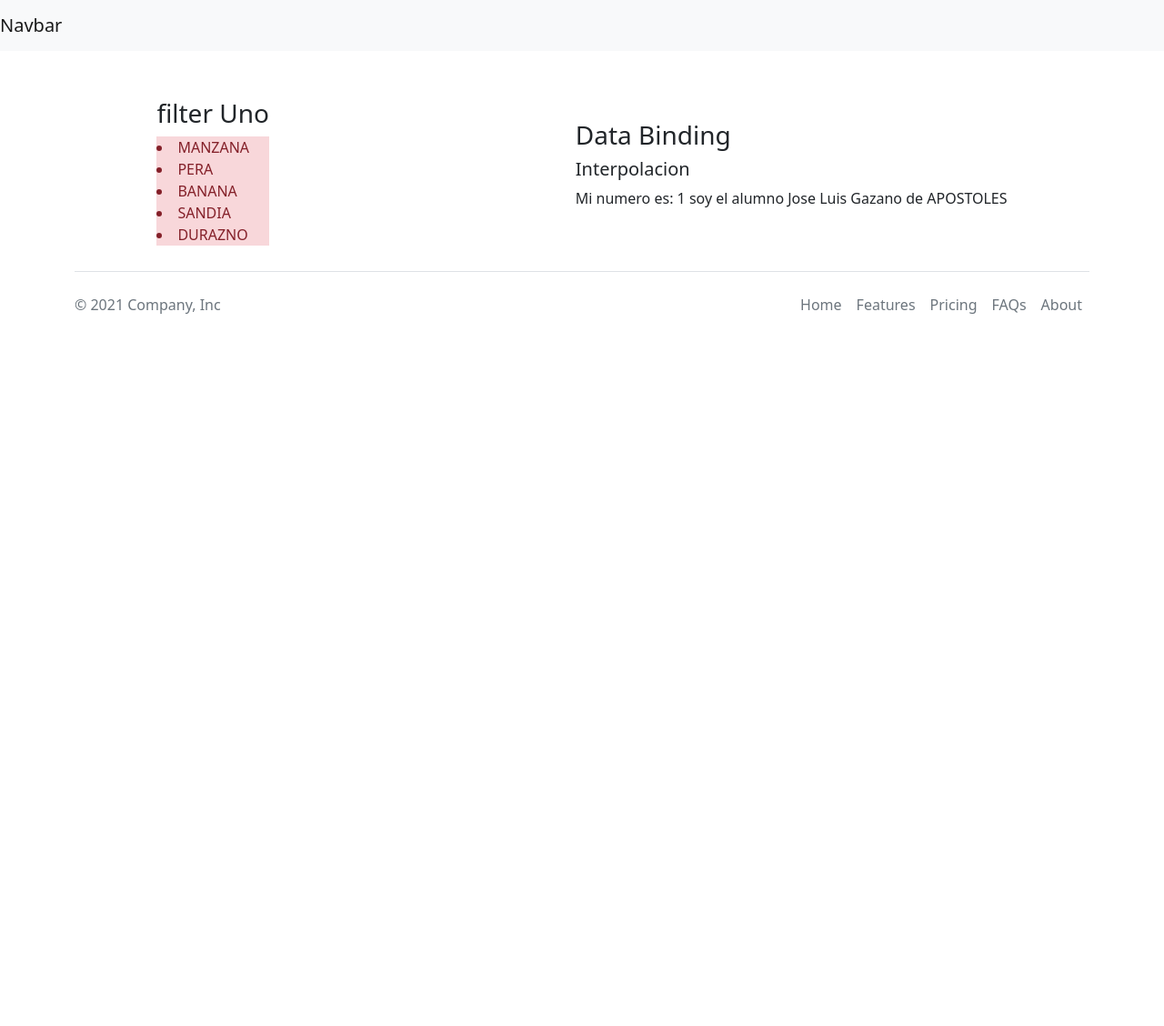
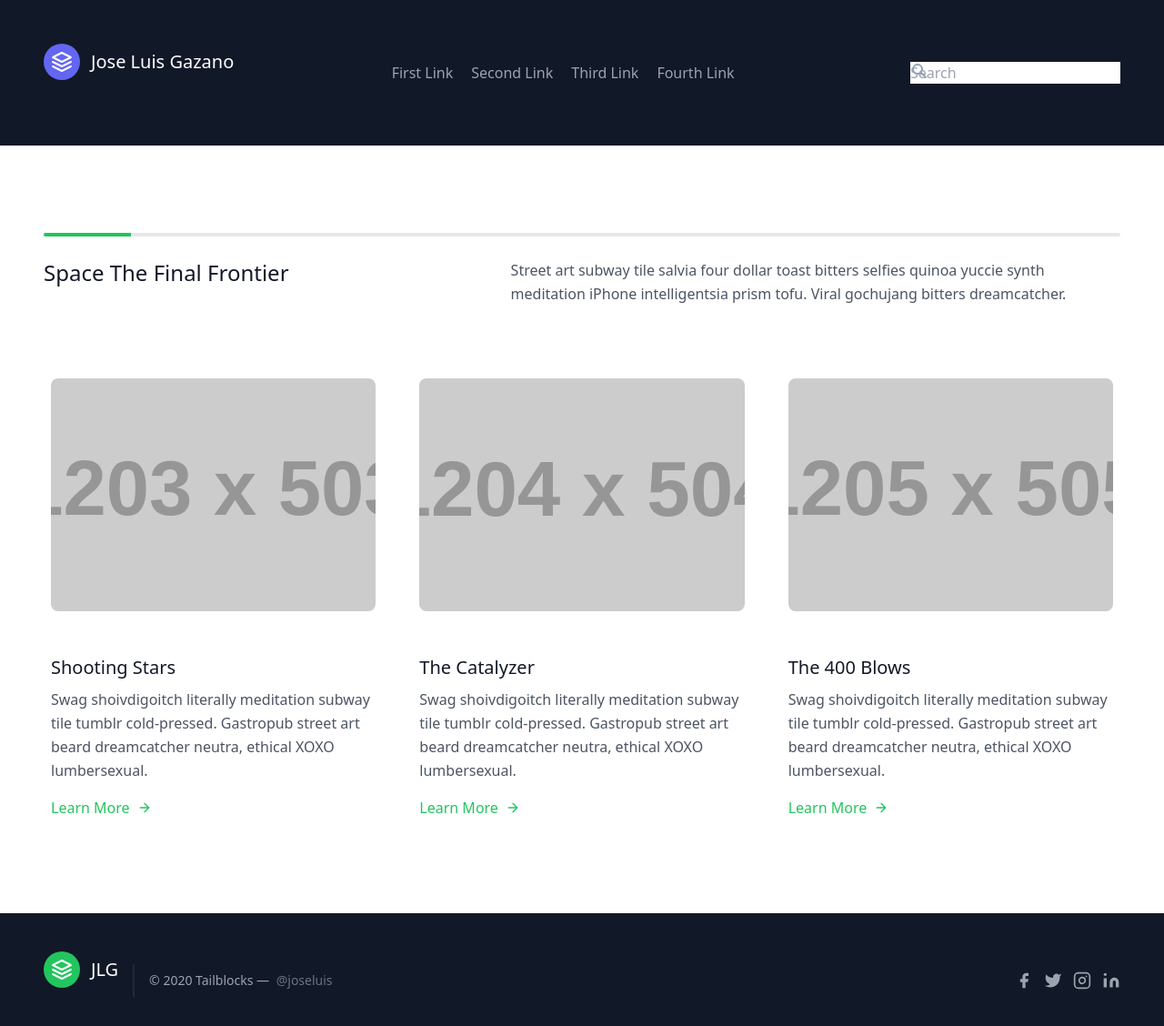
Before and after one commit to josegazano732/RxJS-JLG, an Angular app in the folder rxjs/: page / in a window 1280 px wide. Shown: the whole page at 91% size. Before the commit the page ends 800 px from the top, so only its background shows below. Built offline with nearby package versions, Linux system fonts and the light colour scheme.

Commit message:
Se agrego tailwind

```diff
--- a/rxjs/angular.json
+++ b/rxjs/angular.json
@@ -105,5 +105,8 @@
       }
     }
   },
-  "defaultProject": "rxjs"
+  "defaultProject": "rxjs",
+  "cli": {
+    "analytics": false
+  }
 }
--- a/rxjs/package.json
+++ b/rxjs/package.json
@@ -29,12 +29,15 @@
     "@angular/compiler-cli": "~13.3.0",
     "@types/jasmine": "~3.10.0",
     "@types/node": "^12.11.1",
+    "autoprefixer": "^10.4.17",
     "jasmine-core": "~4.0.0",
     "karma": "~6.3.0",
     "karma-chrome-launcher": "~3.1.0",
     "karma-coverage": "~2.1.0",
     "karma-jasmine": "~4.0.0",
     "karma-jasmine-html-reporter": "~1.7.0",
+    "postcss": "^8.4.33",
+    "tailwindcss": "^3.4.1",
     "typescript": "~4.6.2"
   }
 }
--- a/rxjs/src/app/app.component.html
+++ b/rxjs/src/app/app.component.html
@@ -5,14 +5,7 @@
 <router-outlet>
     <!--<app-practica01></app-practica01>-->
 
-    <div class="container-fluid w-auto d-flex justify-content-around p-1 mt-5 ">
-        <div class="d-flex m-auto">
-            <app-filter></app-filter>
-        </div>
-        <div class="d-flex m-auto">
-            <app-viewmodelo></app-viewmodelo>
-        </div>
-    </div>
+    <app-principal></app-principal>
 
 </router-outlet>
 
--- a/rxjs/src/app/app.module.ts
+++ b/rxjs/src/app/app.module.ts
@@ -9,6 +9,7 @@ import { ViewmodeloComponent } from './componente/viewmodelo/viewmodelo.componen
 import { HeaderComponent } from './shared/header/header.component';
 import { FooterComponent } from './shared/footer/footer.component';
 import { FilterComponent } from './componente/Filter/filter.component';
+import { PrincipalComponent } from './page/principal/principal.component';
 
 
 
@@ -19,7 +20,8 @@ import { FilterComponent } from './componente/Filter/filter.component';
     FilterComponent,
     ViewmodeloComponent,
     HeaderComponent,
-    FooterComponent
+    FooterComponent,
+    PrincipalComponent
   ],
   imports: [
     BrowserModule,
--- /dev/null
+++ b/rxjs/src/app/page/principal/principal.component.html
@@ -0,0 +1,51 @@
+<section class="text-gray-600 body-font">
+    <div class="container px-5 py-24 mx-auto">
+      <div class="flex flex-col">
+        <div class="h-1 bg-gray-200 rounded overflow-hidden">
+          <div class="w-24 h-full bg-green-500"></div>
+        </div>
+        <div class="flex flex-wrap sm:flex-row flex-col py-6 mb-12">
+          <h1 class="sm:w-2/5 text-gray-900 font-medium title-font text-2xl mb-2 sm:mb-0">Space The Final Frontier</h1>
+          <p class="sm:w-3/5 leading-relaxed text-base sm:pl-10 pl-0">Street art subway tile salvia four dollar toast bitters selfies quinoa yuccie synth meditation iPhone intelligentsia prism tofu. Viral gochujang bitters dreamcatcher.</p>
+        </div>
+      </div>
+      <div class="flex flex-wrap sm:-m-4 -mx-4 -mb-10 -mt-4">
+        <div class="p-4 md:w-1/3 sm:mb-0 mb-6">
+          <div class="rounded-lg h-64 overflow-hidden">
+            <img alt="content" class="object-cover object-center h-full w-full" src="https://dummyimage.com/1203x503">
+          </div>
+          <h2 class="text-xl font-medium title-font text-gray-900 mt-5">Shooting Stars</h2>
+          <p class="text-base leading-relaxed mt-2">Swag shoivdigoitch literally meditation subway tile tumblr cold-pressed. Gastropub street art beard dreamcatcher neutra, ethical XOXO lumbersexual.</p>
+          <a class="text-green-500 inline-flex items-center mt-3">Learn More
+            <svg fill="none" stroke="currentColor" stroke-linecap="round" stroke-linejoin="round" stroke-width="2" class="w-4 h-4 ml-2" viewBox="0 0 24 24">
+              <path d="M5 12h14M12 5l7 7-7 7"></path>
+            </svg>
+          </a>
+        </div>
+        <div class="p-4 md:w-1/3 sm:mb-0 mb-6">
+          <div class="rounded-lg h-64 overflow-hidden">
+            <img alt="content" class="object-cover object-center h-full w-full" src="https://dummyimage.com/1204x504">
+          </div>
+          <h2 class="text-xl font-medium title-font text-gray-900 mt-5">The Catalyzer</h2>
+          <p class="text-base leading-relaxed mt-2">Swag shoivdigoitch literally meditation subway tile tumblr cold-pressed. Gastropub street art beard dreamcatcher neutra, ethical XOXO lumbersexual.</p>
+          <a class="text-green-500 inline-flex items-center mt-3">Learn More
+            <svg fill="none" stroke="currentColor" stroke-linecap="round" stroke-linejoin="round" stroke-width="2" class="w-4 h-4 ml-2" viewBox="0 0 24 24">
+              <path d="M5 12h14M12 5l7 7-7 7"></path>
+            </svg>
+          </a>
+        </div>
+        <div class="p-4 md:w-1/3 sm:mb-0 mb-6">
+          <div class="rounded-lg h-64 overflow-hidden">
+            <img alt="content" class="object-cover object-center h-full w-full" src="https://dummyimage.com/1205x505">
+          </div>
+          <h2 class="text-xl font-medium title-font text-gray-900 mt-5">The 400 Blows</h2>
+          <p class="text-base leading-relaxed mt-2">Swag shoivdigoitch literally meditation subway tile tumblr cold-pressed. Gastropub street art beard dreamcatcher neutra, ethical XOXO lumbersexual.</p>
+          <a class="text-green-500 inline-flex items-center mt-3">Learn More
+            <svg fill="none" stroke="currentColor" stroke-linecap="round" stroke-linejoin="round" stroke-width="2" class="w-4 h-4 ml-2" viewBox="0 0 24 24">
+              <path d="M5 12h14M12 5l7 7-7 7"></path>
+            </svg>
+          </a>
+        </div>
+      </div>
+    </div>
+  </section>
--- /dev/null
+++ b/rxjs/src/app/page/principal/principal.component.ts
@@ -0,0 +1,15 @@
+import { Component, OnInit } from '@angular/core';
+
+@Component({
+  selector: 'app-principal',
+  templateUrl: './principal.component.html',
+  styleUrls: ['./principal.component.css']
+})
+export class PrincipalComponent implements OnInit {
+
+  constructor() { }
+
+  ngOnInit(): void {
+  }
+
+}
--- a/rxjs/src/app/shared/footer/footer.component.html
+++ b/rxjs/src/app/shared/footer/footer.component.html
@@ -1,17 +1,37 @@
-<div class="container">
-    <footer class="d-flex flex-wrap justify-content-between align-items-center py-3 my-4 border-top">
-      <p class="col-md-4 mb-0 text-muted">&copy; 2021 Company, Inc</p>
-
-      <a href="/" class="col-md-4 d-flex align-items-center justify-content-center mb-3 mb-md-0 me-md-auto link-dark text-decoration-none">
-        <svg class="bi me-2" width="40" height="32"><use xlink:href="#bootstrap"/></svg>
+<footer class="text-gray-400 bg-gray-900 body-font">
+  <div class="container px-5 py-8 mx-auto flex items-center sm:flex-row flex-col">
+    <a class="flex title-font font-medium items-center md:justify-start justify-center text-white">
+      <svg xmlns="http://www.w3.org/2000/svg" fill="none" stroke="currentColor" stroke-linecap="round" stroke-linejoin="round" stroke-width="2" class="w-10 h-10 text-white p-2 bg-green-500 rounded-full" viewBox="0 0 24 24">
+        <path d="M12 2L2 7l10 5 10-5-10-5zM2 17l10 5 10-5M2 12l10 5 10-5"></path>
+      </svg>
+      <span class="ml-3 text-xl">JLG</span>
+    </a>
+    <p class="text-sm text-gray-400 sm:ml-4 sm:pl-4 sm:border-l-2 sm:border-gray-800 sm:py-2 sm:mt-0 mt-4">© 2020 Tailblocks —
+      <a href="https://twitter.com/knyttneve" class="text-gray-500 ml-1" target="_blank" rel="noopener noreferrer">@joseluis</a>
+    </p>
+    <span class="inline-flex sm:ml-auto sm:mt-0 mt-4 justify-center sm:justify-start">
+      <a class="text-gray-400">
+        <svg fill="currentColor" stroke-linecap="round" stroke-linejoin="round" stroke-width="2" class="w-5 h-5" viewBox="0 0 24 24">
+          <path d="M18 2h-3a5 5 0 00-5 5v3H7v4h3v8h4v-8h3l1-4h-4V7a1 1 0 011-1h3z"></path>
+        </svg>
       </a>
-
-      <ul class="nav col-md-4 justify-content-end">
-        <li class="nav-item"><a href="#" class="nav-link px-2 text-muted">Home</a></li>
-        <li class="nav-item"><a href="#" class="nav-link px-2 text-muted">Features</a></li>
-        <li class="nav-item"><a href="#" class="nav-link px-2 text-muted">Pricing</a></li>
-        <li class="nav-item"><a href="#" class="nav-link px-2 text-muted">FAQs</a></li>
-        <li class="nav-item"><a href="#" class="nav-link px-2 text-muted">About</a></li>
-      </ul>
-    </footer>
+      <a class="ml-3 text-gray-400">
+        <svg fill="currentColor" stroke-linecap="round" stroke-linejoin="round" stroke-width="2" class="w-5 h-5" viewBox="0 0 24 24">
+          <path d="M23 3a10.9 10.9 0 01-3.14 1.53 4.48 4.48 0 00-7.86 3v1A10.66 10.66 0 013 4s-4 9 5 13a11.64 11.64 0 01-7 2c9 5 20 0 20-11.5a4.5 4.5 0 00-.08-.83A7.72 7.72 0 0023 3z"></path>
+        </svg>
+      </a>
+      <a class="ml-3 text-gray-400">
+        <svg fill="none" stroke="currentColor" stroke-linecap="round" stroke-linejoin="round" stroke-width="2" class="w-5 h-5" viewBox="0 0 24 24">
+          <rect width="20" height="20" x="2" y="2" rx="5" ry="5"></rect>
+          <path d="M16 11.37A4 4 0 1112.63 8 4 4 0 0116 11.37zm1.5-4.87h.01"></path>
+        </svg>
+      </a>
+      <a class="ml-3 text-gray-400">
+        <svg fill="currentColor" stroke="currentColor" stroke-linecap="round" stroke-linejoin="round" stroke-width="0" class="w-5 h-5" viewBox="0 0 24 24">
+          <path stroke="none" d="M16 8a6 6 0 016 6v7h-4v-7a2 2 0 00-2-2 2 2 0 00-2 2v7h-4v-7a6 6 0 016-6zM2 9h4v12H2z"></path>
+          <circle cx="4" cy="4" r="2" stroke="none"></circle>
+        </svg>
+      </a>
+    </span>
   </div>
+</footer>
--- a/rxjs/src/app/shared/header/header.component.html
+++ b/rxjs/src/app/shared/header/header.component.html
@@ -1,3 +1,26 @@
-<nav class="navbar navbar-light bg-light">
-  <a class="navbar-brand" href="#!">Navbar</a>
-</nav>
+<header class="text-gray-400 bg-gray-900 body-font">
+  <div class="container mx-auto flex flex-wrap p-5 flex-col md:flex-row items-center">
+    <a class="flex title-font font-medium items-center text-white mb-4 md:mb-0">
+      <svg xmlns="http://www.w3.org/2000/svg" fill="none" stroke="currentColor" stroke-linecap="round" stroke-linejoin="round" stroke-width="2" class="w-10 h-10 text-white p-2 bg-indigo-500 rounded-full" viewBox="0 0 24 24">
+        <path d="M12 2L2 7l10 5 10-5-10-5zM2 17l10 5 10-5M2 12l10 5 10-5"></path>
+      </svg>
+      <span class="ml-3 text-xl">Jose Luis Gazano</span>
+    </a>
+    <nav class="md:ml-auto md:mr-auto flex flex-wrap items-center text-base justify-center">
+      <a class="mr-5 hover:text-white">First Link</a>
+      <a class="mr-5 hover:text-white">Second Link</a>
+      <a class="mr-5 hover:text-white">Third Link</a>
+      <a class="mr-5 hover:text-white">Fourth Link</a>
+    </nav>
+    <div class="">
+      <div class="absolute pointer-events-auto ...">
+        <svg class="absolute text-slate-400 h-5 w-5" viewBox="0 0 20 20" fill="currentColor">
+          <path fill-rule="evenodd" d="M8 4a4 4 0 100 8 4 4 0 000-8zM2 8a6 6 0 1110.89 3.476l4.817 4.817a1 1 0 01-1.414 1.414l-4.816-4.816A6 6 0 012 8z" clip-rule="evenodd" />
+        </svg>
+      </div>
+      <input type="text" placeholder="Search" class="...">
+    </div>
+  </div>
+
+
+</header>
--- a/rxjs/src/index.html
+++ b/rxjs/src/index.html
@@ -7,6 +7,7 @@
   <meta name="viewport" content="width=device-width, initial-scale=1">
 
   <link rel="icon" type="image/x-icon" href="favicon.ico">
+
 
       <!-- Bootstrap core CSS -->
       <link href="https://cdn.jsdelivr.net/npm/bootstrap@5.1.3/dist/css/bootstrap.min.css" rel="stylesheet" integrity="sha384-1BmE4kWBq78iYhFldvKuhfTAU6auU8tT94WrHftjDbrCEXSU1oBoqyl2QvZ6jIW3" crossorigin="anonymous">
--- a/rxjs/src/styles.css
+++ b/rxjs/src/styles.css
@@ -1 +1,10 @@
 /* You can add global styles to this file, and also import other style files */
+
+@tailwind base;
+@tailwind components;
+@tailwind utilities;
+
+.bg-header {
+    background-image: linear-gradient(to top, #b224ef 0%, #7579ff 100%);
+
+}
--- /dev/null
+++ b/rxjs/tailwind.config.js
@@ -0,0 +1,10 @@
+/** @type {import('tailwindcss').Config} */
+module.exports = {
+  content: [
+    "./src/**/*.{html,ts}",
+  ],
+  theme: {
+    extend: {},
+  },
+  plugins: [],
+}
```
Also changed, not shown: rxjs/src/app/page/principal/principal.component.css (added), 2 other files (tests, documents, lock files or other folders).
